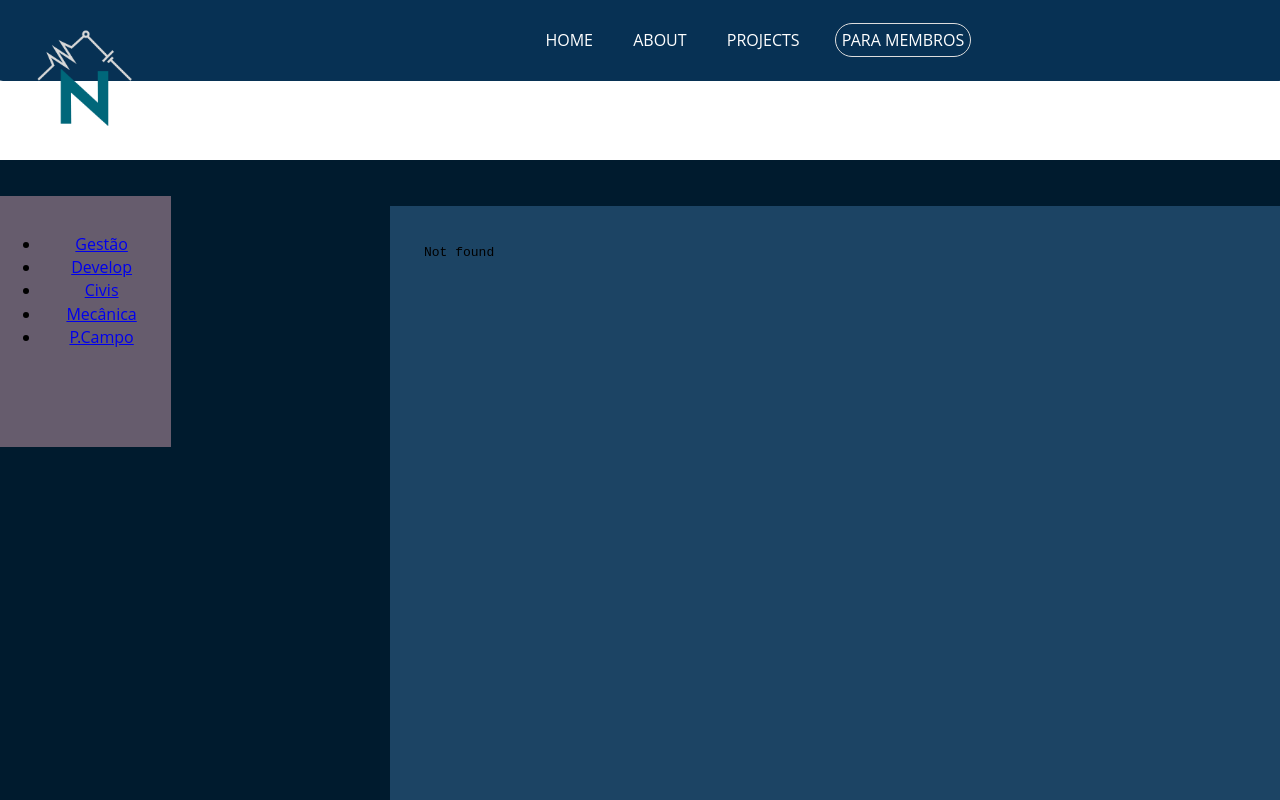
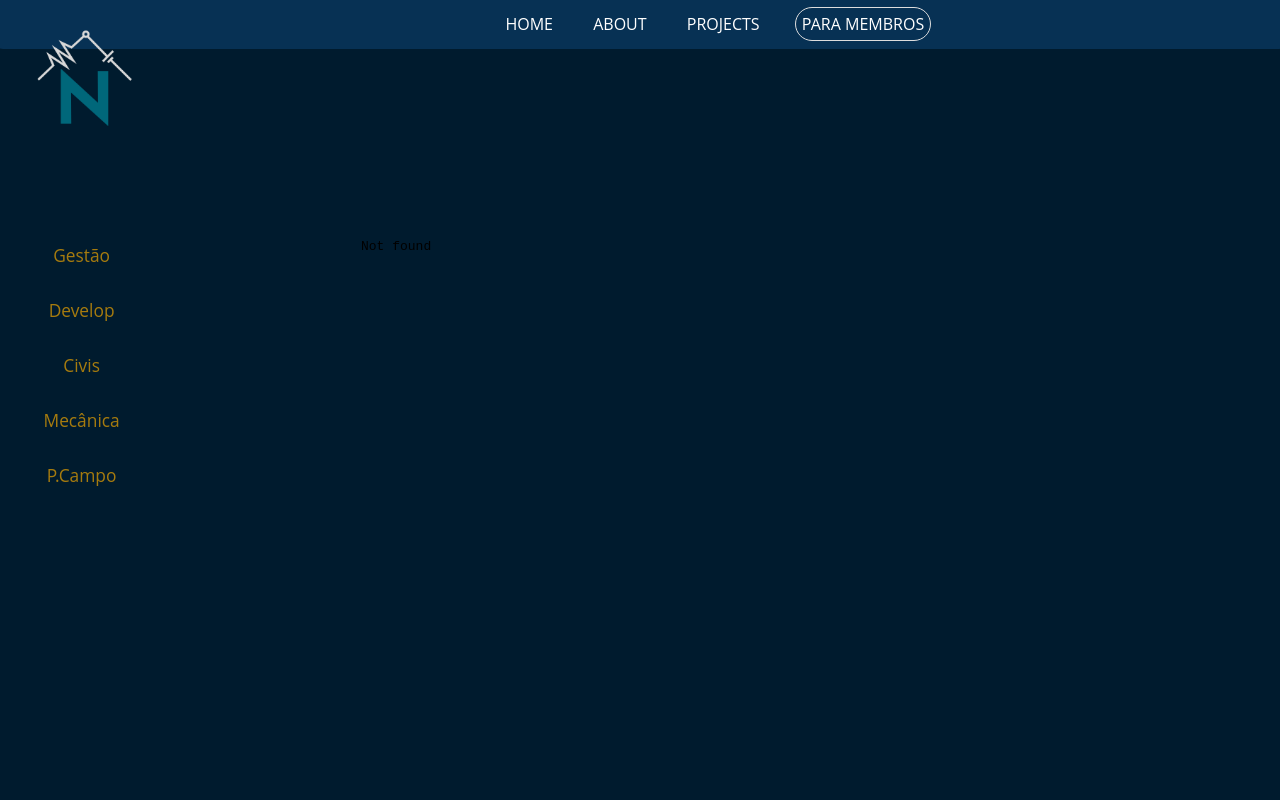
Before and after one commit to Sousa-Diin/siteNepar, a plain HTML site: page projects.html in a window 1280 px wide. Shown: the top 800 px of the page. Drawn offline with Linux system fonts and the light colour scheme.

Commit message:
setup na Body
remove: dimencionamento do corpo body para ajustar o width para telas maiores

```diff
--- a/_css/projects.css
+++ b/_css/projects.css
@@ -1,22 +1,27 @@
 @charset "UTF-8";
 
+*{
+	margin: 0px;
+	padding: 0px;
+}
 body {
 	/*background-color:#164453;*/
-	background-color: #ffffff;
+	background-color:#001b2e;
 
 }
 #space {
+	background-color:#001b2e;
 	height:150px;
 }
 #corpo {
 	margin-top: -25px 5px 0 30px;
 	height:890px;
-    background-color: #ffffff;
+    background-color:#001b2e;
 
 }
 
 #grupo {
-	padding: 2%;
+	padding: 1%;
 	min-width:100%;
 	min-height:935px;
 	background-color:#001b2e;
@@ -26,32 +31,50 @@ body {
 #cAlbum {
 	padding: 2%;
 	margin: 20px ;
-	min-width:65%;
+	min-width:69%;
 	min-height: 50em;
 	justify-items: center;
 	text-align: center;
 	border: none;
 	overflow: hidden;
-	background-color:rgba(70,130,180,.4);
+	/*background-color:rgba(70,130,180,.4);*/
 	display: block;
 	float: right;
 }
 
 
- menu {
+#lateral menu {
 	position:fixed;
-
 	min-width: 10%;
 	min-height: 25%;
 	 display: block;
 	float: right;
 	padding: 2%;
-	background-color: rgba(255,190,205,.4);
+	margin-top: 22px;
+	/*background-color: rgba(255,190,205,.4);*/
+
 }
 menu ul {
 	color: (255,255,255,.6);
-	margin: 9% -13%;
+	font-size: 13pt;
 }
 #lateral li {
 	text-align: center;
 }
+#lateral ul {
+	list-style: none;
+}
+
+#lateral a {
+
+	/*background-color:red;*/
+	display: block;
+	padding: 15px 5px;
+	color : rgba(184,134,11,.9);
+	transition: 1s;
+	text-decoration: none;
+}
+ #lateral a:hover{
+	 background-color:rgba(70,130,180);
+	 color:#ffffff;
+ }
--- a/projects.html
+++ b/projects.html
@@ -33,7 +33,7 @@
 	<div id="space"></div>
 
 	<section id="corpo">
-		<!--aside id="lateral"-->
+		<aside id="lateral">
 			<menu>
 				<ul>
 					<li><a href="allProjects.html#gestao" target="tAlbum">Gestão</a></li>
@@ -43,7 +43,7 @@
 					<li><a href="allProjects.html#campo" target="tAlbum">P.Campo</a></li>
 				</ul>
 			</menu>
-		<!--/aside-->
+		</aside>
 
 
 		<div id="grupo">
--- a/style.css
+++ b/style.css
@@ -1,7 +1,7 @@
 @import url('https://fonts.googleapis.com/css2?family=Yanone+Kaffeesatz:wght@200&display=swap');
 
 body {
-	max-width:1374px;
+
     margin: 0;
     padding: 0;
     font-family: 'Open Sans','Helvetica Neue',Helvetica, sans-serif;
```
Also changed, not shown: allProjects.html (+2 -2 lines), 1 other file.
